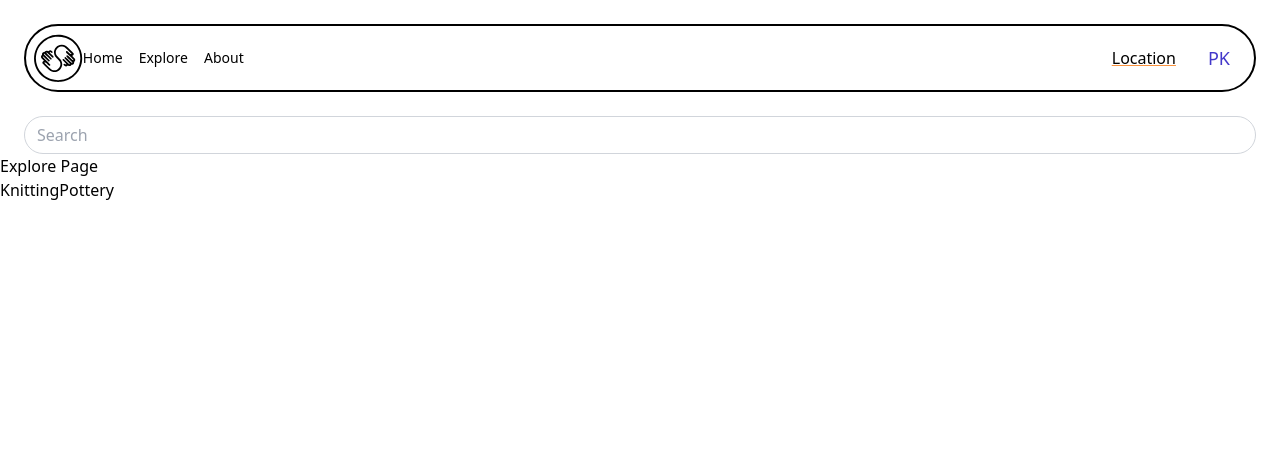
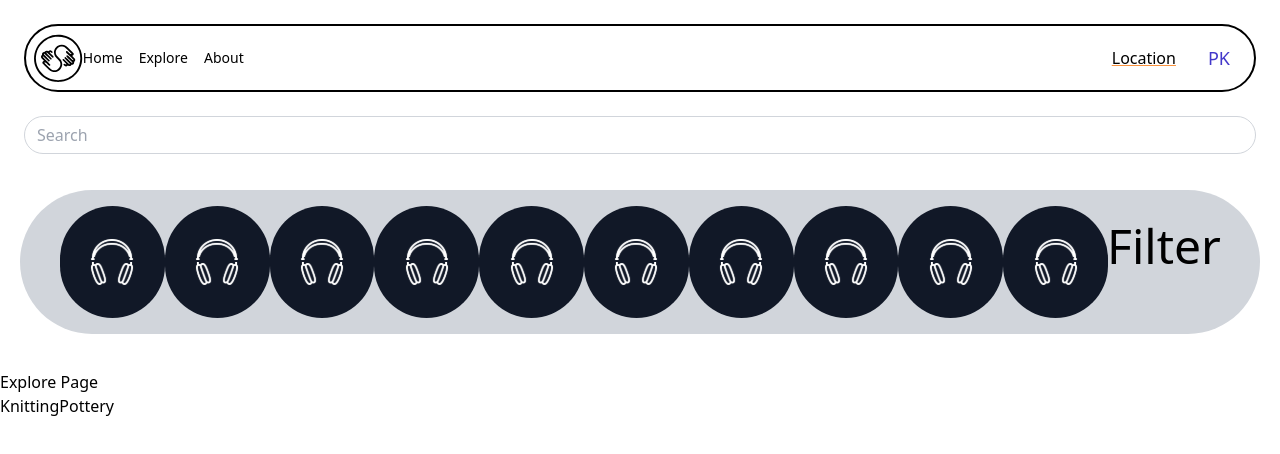
Before and after one commit to SchoolOfCode/bc13_final-project_front-end-zen-coders, a Next.js app: page /explore in a window 1280 px wide. Shown: the top 454 px of the page. Built offline with nearby package versions, Linux system fonts and the light colour scheme.

Commit message:
Explore page work in progress. End of the day.

```diff
--- /dev/null
+++ b/components/Filter/Filter.js
@@ -0,0 +1,28 @@
+import React from 'react'
+
+
+const Filter = () => {
+    return (
+        <div>
+        <ul className='flex flex-row justify-between bg-gray-300 py-4 rounded-full my-9 mx-5 px-10'>
+            <li className='w-28 h-28 flex items-center justify-center bg-gray-900 rounded-full'><div><img src="/musicIcon.svg" alt="musicIcon" className='w-12'/></div></li>
+            <li className='w-28 h-28 flex items-center justify-center bg-gray-900 rounded-full'><div><img src="/musicIcon.svg" alt="musicIcon" className='w-12'/></div></li>
+            <li className='w-28 h-28 flex items-center justify-center bg-gray-900 rounded-full'><div><img src="/musicIcon.svg" alt="musicIcon" className='w-12'/></div></li>
+            <li className='w-28 h-28 flex items-center justify-center bg-gray-900 rounded-full'><div><img src="/musicIcon.svg" alt="musicIcon" className='w-12'/></div></li>
+            <li className='w-28 h-28 flex items-center justify-center bg-gray-900 rounded-full'><div><img src="/musicIcon.svg" alt="musicIcon" className='w-12'/></div></li>
+            <li className='w-28 h-28 flex items-center justify-center bg-gray-900 rounded-full'><div><img src="/musicIcon.svg" alt="musicIcon" className='w-12'/></div></li>
+            <li className='w-28 h-28 flex items-center justify-center bg-gray-900 rounded-full'><div><img src="/musicIcon.svg" alt="musicIcon" className='w-12'/></div></li>
+            <li className='w-28 h-28 flex items-center justify-center bg-gray-900 rounded-full'><div><img src="/musicIcon.svg" alt="musicIcon" className='w-12'/></div></li>
+            <li className='w-28 h-28 flex items-center justify-center bg-gray-900 rounded-full'><div><img src="/musicIcon.svg" alt="musicIcon" className='w-12'/></div></li>
+            <li className='w-28 h-28 flex items-center justify-center bg-gray-900 rounded-full'><div><img src="/musicIcon.svg" alt="musicIcon" className='w-12'/></div></li>
+
+            <li className='w-28 h-20 flex items-center justify-center text-5xl'><div>Filter</div></li>
+
+
+
+        </ul>
+        </div>
+    )
+}
+
+export default Filter
--- a/pages/about.js
+++ b/pages/about.js
@@ -1,16 +1,17 @@
-//* Description: This component will render the about page that contains relivent informaiton about our app
+// Description: This component will render the explore page that contains relivent informaiton about our app
 
 // Import statements
 import React from 'react';
-import Navbar from '../components/Navbar/Navbar';
+
 
 // About page
 export default function about() {
   return (
-    <div>
-      <div>
-        <h1>About</h1>
-      </div>
+    <div className='flex flex-col'>
+    <div ></div>
+    <div></div>
+    <div></div>
+
     </div>
   );
 }
--- a/pages/explore/index.js
+++ b/pages/explore/index.js
@@ -2,11 +2,13 @@ import React from 'react';
 import Navbar from '../../components/Navbar/Navbar';
 import ExploreList from '../../components/ExploreList/ExploreList';
 import SearchBar from '../../components/SearchBar/SearchBar';
+import Filter from '../../components/Filter/Filter';
 
 export default function index() {
   return (
     <div>
       <SearchBar />
+      <Filter/>
       <h1>Explore Page</h1>
       <ExploreList />
     </div>
```
Also changed, not shown: public/musicIcon.svg (added).
